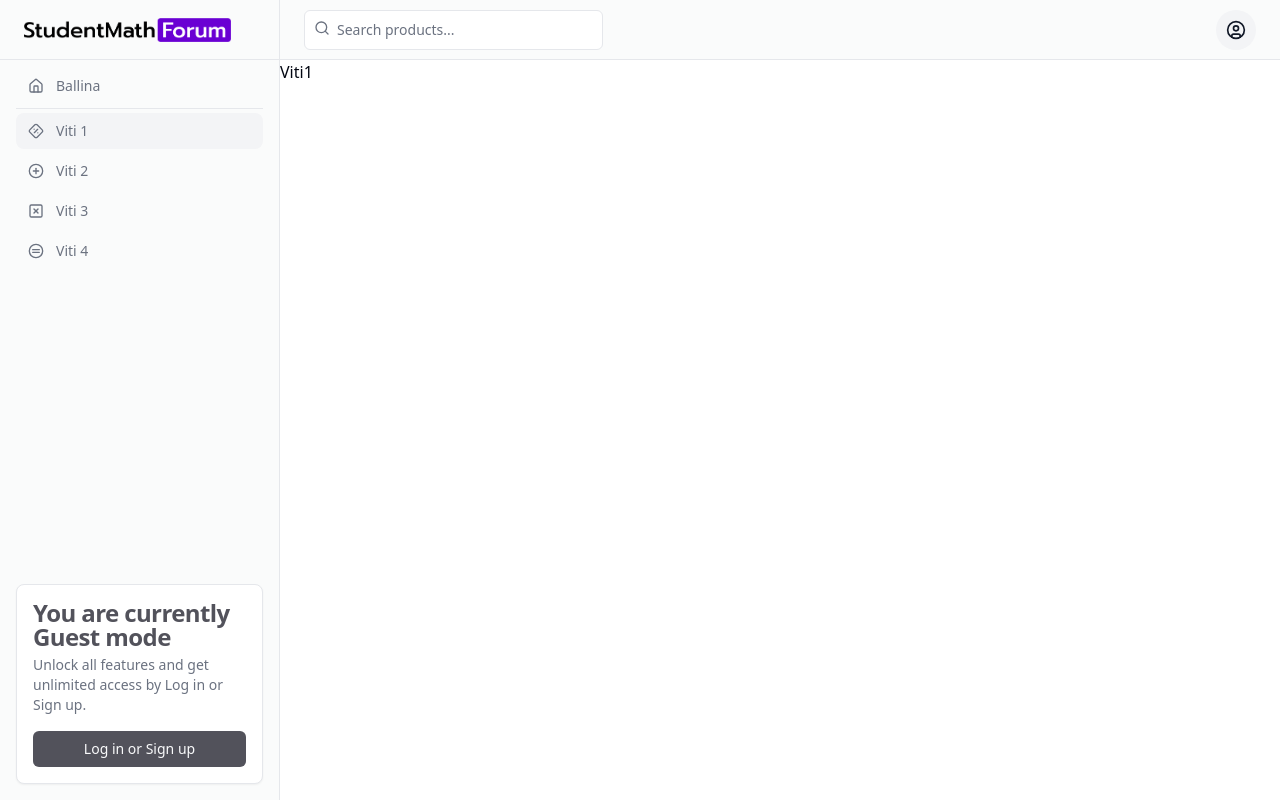
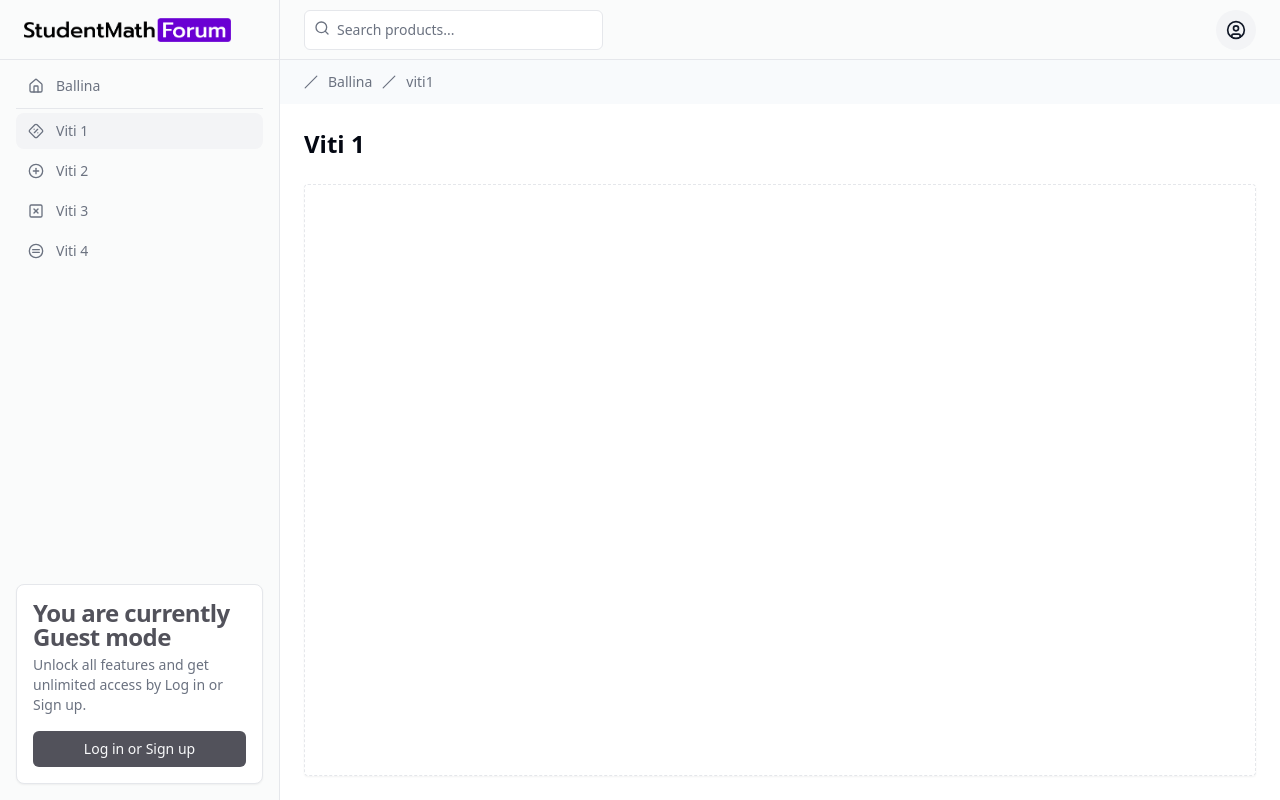
Before and after one commit to AbdullahMift/StudentMathForum-new, a React (Vite) app: page /viti1 in a window 1280 px wide. Built offline with nearby package versions, Linux system fonts and the light colour scheme.

Commit message:
impleming breadcrumb

```diff
--- a/package.json
+++ b/package.json
@@ -13,7 +13,7 @@
     "@fortawesome/fontawesome-svg-core": "^6.5.2",
     "@fortawesome/free-solid-svg-icons": "^6.5.2",
     "@fortawesome/react-fontawesome": "^0.2.2",
-    "@radix-ui/react-dialog": "^1.1.0",
+    "@radix-ui/react-dialog": "^1.1.1",
     "@radix-ui/react-dropdown-menu": "^2.1.0",
     "@radix-ui/react-separator": "^1.1.0",
     "@radix-ui/react-slot": "^1.1.0",
@@ -24,7 +24,8 @@
     "react-dom": "^18.2.0",
     "react-router-dom": "^6.23.1",
     "tailwind-merge": "^2.3.0",
-    "tailwindcss-animate": "^1.0.7"
+    "tailwindcss-animate": "^1.0.7",
+    "vaul": "^0.9.1"
   },
   "devDependencies": {
     "@types/node": "^20.14.6",
--- a/src/App.tsx
+++ b/src/App.tsx
@@ -10,6 +10,7 @@ import Viti1 from "./pages/Viti1";
 import Viti2 from "./pages/Viti2";
 import Viti3 from "./pages/Viti3";
 import Viti4 from "./pages/Viti4";
+import BreadcrumbComp from "./components/Breadcrumb";
 
 function App() {
   return (
@@ -34,6 +35,7 @@ function App() {
 
           <div className="flex flex-col">
             <Navbar />
+            <BreadcrumbComp />
             <Routes>
               <Route path="/" element={<Ballina />} />
               <Route path="/viti1" element={<Viti1 />} />
--- /dev/null
+++ b/src/components/Breadcrumb.tsx
@@ -0,0 +1,43 @@
+import { Slash } from "lucide-react";
+
+import {
+  Breadcrumb,
+  BreadcrumbItem,
+  BreadcrumbLink,
+  BreadcrumbList,
+  BreadcrumbSeparator,
+} from "@/components/ui/breadcrumb";
+import { useLocation } from "react-router-dom";
+
+export default function BreadcrumbComp() {
+  const location = useLocation();
+  console.log("location", location.pathname);
+
+  const pathElements = location.pathname
+    .split("/")
+    .filter((element) => element !== "");
+  console.log("Path Elements:", pathElements);
+
+  return (
+    <Breadcrumb className="bg-slate-50 px-6 py-3">
+      <BreadcrumbList>
+        <BreadcrumbSeparator>
+          <Slash />
+        </BreadcrumbSeparator>
+        <BreadcrumbItem>
+          <BreadcrumbLink href={`/`}>Ballina</BreadcrumbLink>
+        </BreadcrumbItem>
+        {pathElements.map((item) => (
+          <>
+            <BreadcrumbSeparator>
+              <Slash />
+            </BreadcrumbSeparator>
+            <BreadcrumbItem>
+              <BreadcrumbLink href={`/${item}`}>{item}</BreadcrumbLink>
+            </BreadcrumbItem>
+          </>
+        ))}
+      </BreadcrumbList>
+    </Breadcrumb>
+  );
+}
--- /dev/null
+++ b/src/components/ui/breadcrumb.tsx
@@ -0,0 +1,115 @@
+import * as React from "react"
+import { Slot } from "@radix-ui/react-slot"
+import { ChevronRight, MoreHorizontal } from "lucide-react"
+
+import { cn } from "@/lib/utils"
+
+const Breadcrumb = React.forwardRef<
+  HTMLElement,
+  React.ComponentPropsWithoutRef<"nav"> & {
+    separator?: React.ReactNode
+  }
+>(({ ...props }, ref) => <nav ref={ref} aria-label="breadcrumb" {...props} />)
+Breadcrumb.displayName = "Breadcrumb"
+
+const BreadcrumbList = React.forwardRef<
+  HTMLOListElement,
+  React.ComponentPropsWithoutRef<"ol">
+>(({ className, ...props }, ref) => (
+  <ol
+    ref={ref}
+    className={cn(
+      "flex flex-wrap items-center gap-1.5 break-words text-sm text-muted-foreground sm:gap-2.5",
+      className
+    )}
+    {...props}
+  />
+))
+BreadcrumbList.displayName = "BreadcrumbList"
+
+const BreadcrumbItem = React.forwardRef<
+  HTMLLIElement,
+  React.ComponentPropsWithoutRef<"li">
+>(({ className, ...props }, ref) => (
+  <li
+    ref={ref}
+    className={cn("inline-flex items-center gap-1.5", className)}
+    {...props}
+  />
+))
+BreadcrumbItem.displayName = "BreadcrumbItem"
+
+const BreadcrumbLink = React.forwardRef<
+  HTMLAnchorElement,
+  React.ComponentPropsWithoutRef<"a"> & {
+    asChild?: boolean
+  }
+>(({ asChild, className, ...props }, ref) => {
+  const Comp = asChild ? Slot : "a"
+
+  return (
+    <Comp
+      ref={ref}
+      className={cn("transition-colors hover:text-foreground", className)}
+      {...props}
+    />
+  )
+})
+BreadcrumbLink.displayName = "BreadcrumbLink"
+
+const BreadcrumbPage = React.forwardRef<
+  HTMLSpanElement,
+  React.ComponentPropsWithoutRef<"span">
+>(({ className, ...props }, ref) => (
+  <span
+    ref={ref}
+    role="link"
+    aria-disabled="true"
+    aria-current="page"
+    className={cn("font-normal text-foreground", className)}
+    {...props}
+  />
+))
+BreadcrumbPage.displayName = "BreadcrumbPage"
+
+const BreadcrumbSeparator = ({
+  children,
+  className,
+  ...props
+}: React.ComponentProps<"li">) => (
+  <li
+    role="presentation"
+    aria-hidden="true"
+    className={cn("[&>svg]:size-3.5", className)}
+    {...props}
+  >
+    {children ?? <ChevronRight />}
+  </li>
+)
+BreadcrumbSeparator.displayName = "BreadcrumbSeparator"
+
+const BreadcrumbEllipsis = ({
+  className,
+  ...props
+}: React.ComponentProps<"span">) => (
+  <span
+    role="presentation"
+    aria-hidden="true"
+    className={cn("flex h-9 w-9 items-center justify-center", className)}
+    {...props}
+  >
+    <MoreHorizontal className="h-4 w-4" />
+    <span className="sr-only">More</span>
+  </span>
+)
+BreadcrumbEllipsis.displayName = "BreadcrumbElipssis"
+
+export {
+  Breadcrumb,
+  BreadcrumbList,
+  BreadcrumbItem,
+  BreadcrumbLink,
+  BreadcrumbPage,
+  BreadcrumbSeparator,
+  BreadcrumbEllipsis,
+}
--- /dev/null
+++ b/src/components/ui/drawer.tsx
@@ -0,0 +1,116 @@
+import * as React from "react"
+import { Drawer as DrawerPrimitive } from "vaul"
+
+import { cn } from "@/lib/utils"
+
+const Drawer = ({
+  shouldScaleBackground = true,
+  ...props
+}: React.ComponentProps<typeof DrawerPrimitive.Root>) => (
+  <DrawerPrimitive.Root
+    shouldScaleBackground={shouldScaleBackground}
+    {...props}
+  />
+)
+Drawer.displayName = "Drawer"
+
+const DrawerTrigger = DrawerPrimitive.Trigger
+
+const DrawerPortal = DrawerPrimitive.Portal
+
+const DrawerClose = DrawerPrimitive.Close
+
+const DrawerOverlay = React.forwardRef<
+  React.ElementRef<typeof DrawerPrimitive.Overlay>,
+  React.ComponentPropsWithoutRef<typeof DrawerPrimitive.Overlay>
+>(({ className, ...props }, ref) => (
+  <DrawerPrimitive.Overlay
+    ref={ref}
+    className={cn("fixed inset-0 z-50 bg-black/80", className)}
+    {...props}
+  />
+))
+DrawerOverlay.displayName = DrawerPrimitive.Overlay.displayName
+
+const DrawerContent = React.forwardRef<
+  React.ElementRef<typeof DrawerPrimitive.Content>,
+  React.ComponentPropsWithoutRef<typeof DrawerPrimitive.Content>
+>(({ className, children, ...props }, ref) => (
+  <DrawerPortal>
+    <DrawerOverlay />
+    <DrawerPrimitive.Content
+      ref={ref}
+      className={cn(
+        "fixed inset-x-0 bottom-0 z-50 mt-24 flex h-auto flex-col rounded-t-[10px] border bg-background",
+        className
+      )}
+      {...props}
+    >
+      <div className="mx-auto mt-4 h-2 w-[100px] rounded-full bg-muted" />
+      {children}
+    </DrawerPrimitive.Content>
+  </DrawerPortal>
+))
+DrawerContent.displayName = "DrawerContent"
+
+const DrawerHeader = ({
+  className,
+  ...props
+}: React.HTMLAttributes<HTMLDivElement>) => (
+  <div
+    className={cn("grid gap-1.5 p-4 text-center sm:text-left", className)}
+    {...props}
+  />
+)
+DrawerHeader.displayName = "DrawerHeader"
+
+const DrawerFooter = ({
+  className,
+  ...props
+}: React.HTMLAttributes<HTMLDivElement>) => (
+  <div
+    className={cn("mt-auto flex flex-col gap-2 p-4", className)}
+    {...props}
+  />
+)
+DrawerFooter.displayName = "DrawerFooter"
+
+const DrawerTitle = React.forwardRef<
+  React.ElementRef<typeof DrawerPrimitive.Title>,
+  React.ComponentPropsWithoutRef<typeof DrawerPrimitive.Title>
+>(({ className, ...props }, ref) => (
+  <DrawerPrimitive.Title
+    ref={ref}
+    className={cn(
+      "text-lg font-semibold leading-none tracking-tight",
+      className
+    )}
+    {...props}
+  />
+))
+DrawerTitle.displayName = DrawerPrimitive.Title.displayName
+
+const DrawerDescription = React.forwardRef<
+  React.ElementRef<typeof DrawerPrimitive.Description>,
+  React.ComponentPropsWithoutRef<typeof DrawerPrimitive.Description>
+>(({ className, ...props }, ref) => (
+  <DrawerPrimitive.Description
+    ref={ref}
+    className={cn("text-sm text-muted-foreground", className)}
+    {...props}
+  />
+))
+DrawerDescription.displayName = DrawerPrimitive.Description.displayName
+
+export {
+  Drawer,
+  DrawerPortal,
+  DrawerOverlay,
+  DrawerTrigger,
+  DrawerClose,
+  DrawerContent,
+  DrawerHeader,
+  DrawerFooter,
+  DrawerTitle,
+  DrawerDescription,
+}
--- a/src/pages/Ballina.tsx
+++ b/src/pages/Ballina.tsx
@@ -26,7 +26,6 @@ const Ballina = () => {
         <div className="flex items-center">
           <h1 className=" font-semibold text-2xl">Ballina</h1>
         </div>
-
         <div
           className="h-full border border-dashed shadow-sm rounded"
           x-chunk="dashboard-02-chunk-1"
--- a/src/pages/Viti1.tsx
+++ b/src/pages/Viti1.tsx
@@ -1,7 +1,49 @@
 import React from "react";
 
 const Viti1 = () => {
-  return <div>Viti1</div>;
+  return (
+    <main className="flex flex-1 flex-col gap-4 p-4 lg:gap-6 lg:p-6 select-none">
+      <div className="flex items-center">
+        <h1 className=" font-semibold text-2xl">Viti 1</h1>
+      </div>
+      <div
+        className="h-full border border-dashed shadow-sm rounded"
+        x-chunk="dashboard-02-chunk-1"
+      >
+        {/* <div className="flex flex-wrap items-start justify-center sm:justify-start py-8 px-8 rounded-lg gap-8 ">
+      {vitet.map((item) => (
+        <Link
+          to={item.path}
+          className="max-w-[400px] w-full sm:w-[250px]"
+        >
+          <Card className=" w-full hover:cursor-pointer hover:shadow-lg">
+            <CardHeader className="h-[120px] flex justify-center p-0 relative">
+              <img
+                src={item.imgUrl}
+                className="absolute w-full h-full top-0 z-10 object-cover rounded-t-md"
+                alt={item.name}
+              />
+              <CardTitle className="z-20 p-5 text-slate-800 text-3xl font-bold first:mt-0">
+                {item.name}
+              </CardTitle>
+            </CardHeader>
+            <CardContent className="flex py-0 flex-col px-0">
+              <div className="py-2 px-5 border-b-2 border-slate-200">
+                <CardDescription className="font-medium">
+                  123 detyra të zgjidhura
+                </CardDescription>
+              </div>
+              <div className="py-1 flex justify-end px-3">
+                <FolderClosed className="text-slate-500 hover:fill-slate-400 " />
+              </div>
+            </CardContent>
+          </Card>
+        </Link>
+      ))}
+    </div> */}
+      </div>
+    </main>
+  );
 };
 
 export default Viti1;
```
Also changed, not shown: 1 other file (tests, documents, lock files or other folders).
